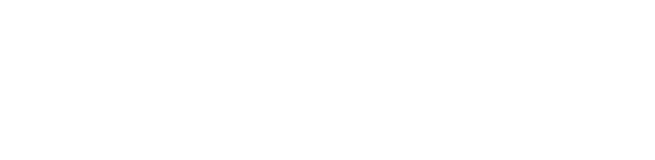
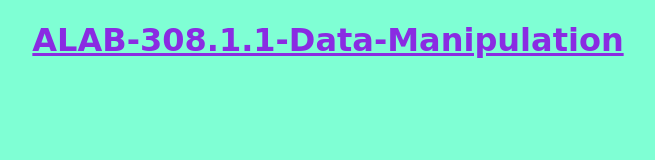
Before and after one commit to hoyrod1/ALAB-308.1.1-Data-Manipulation, a plain HTML site: page index.html in a window 1280 px wide. Shown: the whole page, without its empty margins (312-967 px from the left). Drawn offline with Linux system fonts and the light colour scheme.

Commit message:
First Assignment to check if the given numbers are divisible by 5

```diff
--- a/index.html
+++ b/index.html
@@ -8,6 +8,7 @@
     <link rel="stylesheet" href="style.css" />
   </head>
   <body>
+    <h1>ALAB-308.1.1-Data-Manipulation</h1>
     <div id="app"></div>
     <script src="./index.mjs" type="module"></script>
   </body>
--- a/index.mjs
+++ b/index.mjs
@@ -8,23 +8,27 @@ const n4 = 5;
 // This is a fairly simple operation using
 // arithmetic operators and a comparison.
 const isSum50 = n1 + n2 + n3 + n4 == 50;
+console.log(isSum50);
 
 // Check two: at least two odd numbers
 // Here, we use modulus to check if something is odd.
 // Since % 2 is 0 if even and 1 if odd, we can use
 // arithmetic to count the total number of odd numbers.
 const isTwoOdd = (n1 % 2) + (n2 % 2) + (n3 % 2) + (n4 % 2) >= 2;
+console.log(isTwoOdd);
 
 // Check three: no number larger than 25
 // This time, we use the OR operator to check
 // if ANY of the numbers is larger than 25.
 const isOver25 = n1 > 25 || n2 > 25 || n3 > 25 || n4 > 25;
+console.log(isOver25);
 
 // Check four: all unique numbers
 // This is long, and there are more efficient
 // ways of handling it with other data structures
 // that we will review later.
 const isUnique = n1 != n2 && n1 != n3 && n1 != n4 && n2 != n3 && n2 != n4 && n3 != n4;
+console.log(isUnique);
 
 // Here, we put the results into a single variable
 // for convenience. Note how we negate isOver25 using
@@ -49,3 +53,11 @@ const dontDoThis =
   n2 != n3 &&
   n2 != n4 &&
   n3 != n4;
+console.log(dontDoThis);
+//==================================================================================//
+
+//==================================================================================//
+// Check if all numbers are divisible by 5. Cache the result in a variable.
+const isDivisibleBy5 = n1 % 5 === 0 && n2 % 5 === 0 && n3 % 5 === 0 && n4 % 5 === 0;
+console.log(isDivisibleBy5);
+//==================================================================================//
--- a/style.css
+++ b/style.css
@@ -1,3 +1,11 @@
 body {
   font-family: sans-serif;
+  background-color: aquamarine;
 }
+
+h1 {
+  text-align: center;
+  color: blueviolet;
+  font-family: cursive;
+  text-decoration: underline;
+}
```
